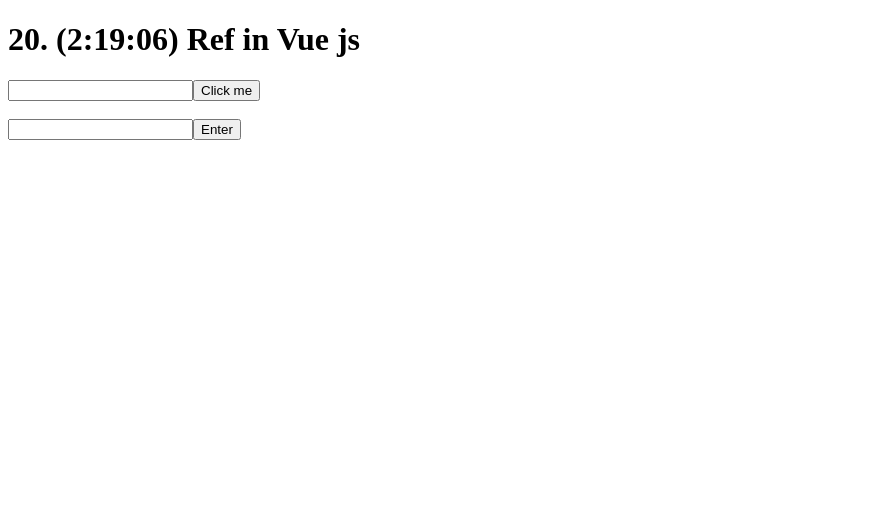
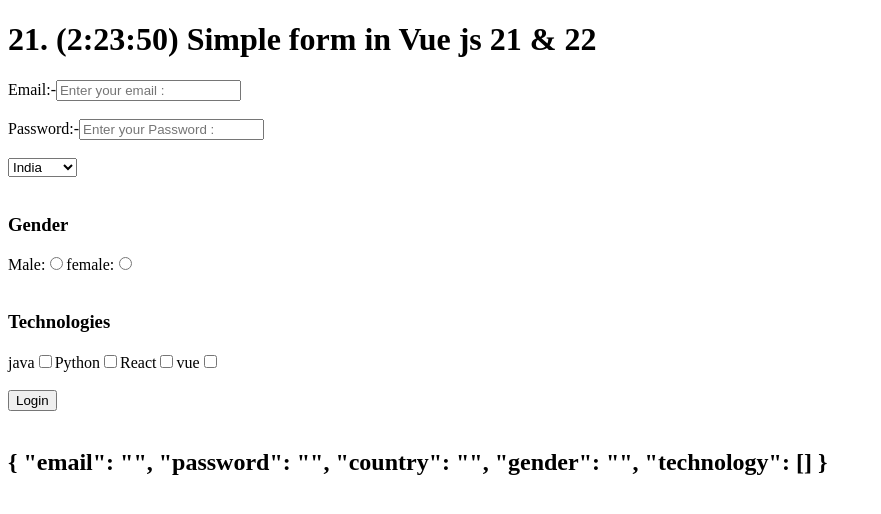
Before and after one commit to VIP114/vuejs-full-course-for-revise, a Vue app: page / in a window 1280 px wide. Shown: the top 514 px of the page, without its empty margins (0-881 px from the left). Built offline with nearby package versions, Linux system fonts and the light colour scheme.

Commit message:
21.& 22.: (2:23:50) Simple form  &  Vue js form part 2

```diff
--- a/src/App.vue
+++ b/src/App.vue
@@ -12,7 +12,8 @@
   <!-- <ClassBinding17/> -->
   <!-- <Main18props/> -->
   <!-- <Main19/> -->
-  <Ref20/>
+  <!-- <Ref20/> -->
+  <SimpleForm21/>
 </template>
 
 <script>
@@ -28,7 +29,8 @@
 // import  ClassBinding17 from './components/ClassBinding17'
 // import Main18props from './components/Main18props'
 // import Main19 from './components/Main19'
-import Ref20 from './components/Ref20'
+// import Ref20 from './components/Ref20'
+import  SimpleForm21 from './components/SimpleForm21'
 export default {
   name: 'App',
   components: {
@@ -44,7 +46,8 @@ export default {
     // ClassBinding17,
     // Main18props,
     // Main19,
-    Ref20,
+    // Ref20,
+    SimpleForm21,
   }
 }
 </script>
--- /dev/null
+++ b/src/components/SimpleForm21.vue
@@ -0,0 +1,69 @@
+<template>
+    <div>
+        <h1>21. (2:23:50) Simple form in Vue js 21 & 22 </h1>
+        <form action="">
+            <label for="">Email:-</label>
+            <input type="text" placeholder="Enter your email : " v-model="form.email" />
+            <br/>
+            <br/>
+            <label for="">Password:-</label>
+            <input type="password" placeholder="Enter your Password : " v-model="form.password" />
+            <br/>
+            <br/>
+            <select name="" id="" v-model="form.country">
+                <option value="">India</option>
+                <option value="">USA</option>
+                <option value="">Russia</option>
+                <option value="">Canada</option>
+
+            </select>
+            <br/>
+            <br/>
+            <h3>Gender</h3>
+            <label for="">Male:</label>
+            <input type="radio" name="gender" value="male" v-model="form.gender">
+            <label for="">female:</label>
+            <input type="radio" name="gender" value="female" v-model="form.gender">
+            <br/>
+            <br/>
+            <h3>Technologies</h3>
+            <label for="">java</label>
+            <input type="checkbox"  value="java" v-model="form.technology">
+            <label for="">Python</label>
+            <input type="checkbox"  value="Python" v-model="form.technology">
+            <label for="">React</label>
+            <input type="checkbox"  value="React" v-model="form.technology">
+            <label for="">vue</label>
+            <input type="checkbox"  value="vue" v-model="form.technology">
+            <br/>
+            <br/>
+            <button  v-on:click="login" type="button">Login</button>
+            <br/>
+            <br/>
+            <h2>{{form}}</h2>
+        </form>
+    </div>
+</template>
+<script>
+export default {
+    name:'SimpleForm21',
+    data() {
+        return {
+            form:{
+                email:'',
+                password:'',
+                country:'',
+                gender:'',
+                technology:[],
+            }
+        }
+    },
+    methods: {
+        login(){
+            // alert(this.form)
+            console.log(this.form);
+            console.warn(this.form);
+        }
+    },
+}
+</script>
```
